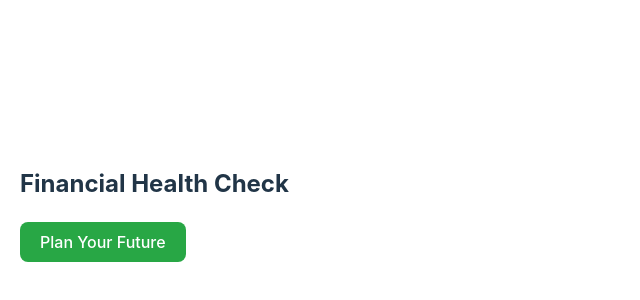
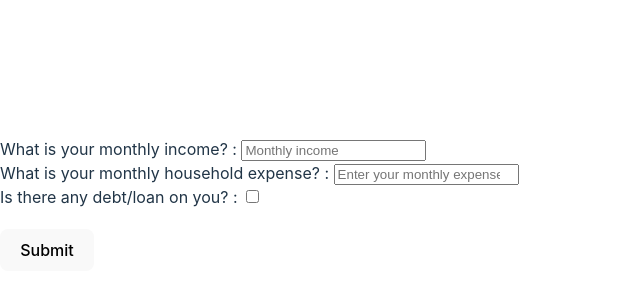
Before and after one commit to kamranAnsari12/FinancialJourney, a React (Vite) app in the folder financial-future/: page /health-check in a window 1280 px wide. Shown: the part 196-496 px from the top of the page, without its empty margins (0-640 px from the left). Built offline with nearby package versions, Linux system fonts and the light colour scheme.

Commit message:
pages created

```diff
--- a/financial-future/src/App.jsx
+++ b/financial-future/src/App.jsx
@@ -1,17 +1,54 @@
-import React from 'react';
-import { BrowserRouter as Router, Routes, Route } from 'react-router-dom';
-import FinancialForm from './FinancialForm';
-import FinancialHealthPage from './FinancialHealthPage';
+// import React from 'react';
+// import { BrowserRouter as Router, Routes, Route } from 'react-router-dom';
+// import FinancialForm from './FinancialForm';
+// import FinancialHealthPage from './FinancialHealthPage';
 
-function App() {
+// function App() {
+//   return (
+//     <Router>
+//       <Routes>
+//         <Route path="/" element={<FinancialForm />} />
+//         <Route path="/health-check" element={<FinancialHealthPage />} />
+//       </Routes>
+//     </Router>
+//   );
+// }
+
+// export default App;
+
+
+import React, { useState } from "react";
+import Page1 from "./components/Page1";
+import Page2 from "./components/Page2";
+import Page3 from "./components/Page3";
+
+const App = () => {
+  const [currentPage, setCurrentPage] = useState(1); // Tracks the current page
+  const [formData, setFormData] = useState({}); // Stores data from Page 1
+
+  // Handle form submission on Page 1
+  const handlePage1Submit = (data) => {
+    setFormData(data); // Save form data
+    setCurrentPage(2); // Navigate to Page 2
+  };
+
+  // Handle navigation from Page 2 to Page 3
+  const handleNavigateToPage3 = () => {
+    setCurrentPage(3); // Navigate to Page 3
+  };
+
   return (
-    <Router>
-      <Routes>
-        <Route path="/" element={<FinancialForm />} />
-        <Route path="/health-check" element={<FinancialHealthPage />} />
-      </Routes>
-    </Router>
+    <div>
+      {currentPage === 1 && <Page1 onSubmit={handlePage1Submit} />}
+      {currentPage === 2 && (
+        <Page2
+          formData={formData}
+          onNavigateToPage3={handleNavigateToPage3}
+        />
+      )}
+      {currentPage === 3 && <Page3 />}
+    </div>
   );
-}
+};
 
 export default App;
--- /dev/null
+++ b/financial-future/src/components/Page1.jsx
@@ -0,0 +1,168 @@
+// import React, { useState } from "react";
+
+// const Page1 = ({ onSubmit }) => {
+//   const [income, setIncome] = useState("");
+//   const [expenses, setExpenses] = useState("");
+//   const [debt, setDebt] = useState("");
+
+//   const handleSubmit = (e) => {
+//     e.preventDefault();
+//     onSubmit({ income, expenses, debt });
+//   };
+
+//   return (
+//     <form onSubmit={handleSubmit}>
+//       <input
+//         type="number"
+//         placeholder="Income"
+//         value={income}
+//         onChange={(e) => setIncome(e.target.value)}
+//       />
+//       <input
+//         type="number"
+//         placeholder="Expenses"
+//         value={expenses}
+//         onChange={(e) => setExpenses(e.target.value)}
+//       />
+//       <input
+//         type="number"
+//         placeholder="Debt"
+//         value={debt}
+//         onChange={(e) => setDebt(e.target.value)}
+//       />
+//       <button type="submit">Submit</button>
+//     </form>
+//   );
+// };
+
+// export default Page1;
+
+import React, { useState } from "react";
+
+const Page1 = ({ onSubmit }) => {
+  const [income, setIncome] = useState("");
+  const [expenses, setExpenses] = useState("");
+  const [hasDebt, setHasDebt] = useState(false);
+  const [loans, setLoans] = useState([""]);
+
+  const handleLoanChange = (index, value) => {
+    const updatedLoans = [...loans];
+    updatedLoans[index] = value;
+    setLoans(updatedLoans);
+  };
+
+  const handleLoanNameChange = () => {
+  };
+
+  const handleLoanEMIChange = () => {
+  };
+
+  const handleInterestChange = () => {
+  };
+
+  const handleTenureChange = () => {
+  };
+
+  const handleRemoveLoan = (index) => {
+    const updatedLoans = loans.filter((_, i) => i !== index);
+    setLoans(updatedLoans);
+  };
+
+  const handleAddLoan = (index) => {
+    setLoans([...loans, ""]);
+  }
+
+  const handleSubmit = (e) => {
+    e.preventDefault();
+    onSubmit({ income, expenses, loans: hasDebt ? loans : [] });
+  };
+
+  let counter = 1;
+
+  return (
+    <form onSubmit={handleSubmit}>
+      <div>
+        <label>What is your monthly income? : </label>
+        <input
+          type="number"
+          placeholder="Monthly income"
+          value={income}
+          onChange={(e) => setIncome(e.target.value)}
+          required
+        />
+      </div>
+
+      <div>
+        <label>What is your monthly household expense? : </label>
+        <input
+          type="number"
+          placeholder="Enter your monthly expenses"
+          value={expenses}
+          onChange={(e) => setExpenses(e.target.value)}
+          required
+        />
+      </div>
+
+      <div>
+        <label>Is there any debt/loan on you? : </label>
+        <input
+          type="checkbox"
+          checked={hasDebt}
+          onChange={(e) => setHasDebt(e.target.checked)}
+        />
+      </div>
+
+      {hasDebt && (
+        <div>
+          {loans.map((loan, index) => (
+            <div key={index} style={{ marginBottom: "10px" }}>
+              <label>{counter++}. </label>
+              <input
+                type="text"
+                placeholder={`Loan Type`}
+                // value={loan}
+                // onChange={(e) => handleLoanNameChange(index, e.target.value)}
+              />
+              <input
+              type="number"
+              placeholder={`EMI Per Month`}
+              // value={loan}
+              // onChange={(e) => handleLoanEMIChange(index, e.target.value)}
+              />
+              <input
+                type="number"
+                placeholder={`Interest Rate %`}
+                // value={loan}
+                // onChange={(e) => handleInterestChange(index, e.target.value)}
+              />
+              <input
+                type="number"
+                placeholder={`Tenure in months`}
+                // value={loan}
+                // onChange={(e) => handleTenureChange(index, e.target.value)}
+              />
+              {loans.length > 1 && (
+                <button
+                  type="button"
+                  onClick={() => handleRemoveLoan(index)}
+                  style={{ marginLeft: "10px" }}
+                >
+                  Remove
+                </button>
+              )}
+            </div>
+          ))}
+          <button type="button" onClick={handleAddLoan}>
+            + Add Loan
+          </button>
+        </div>
+      )}
+
+      <button type="submit" style={{ marginTop: "20px" }}>
+        Submit
+      </button>
+    </form>
+  );
+};
+
+export default Page1;
--- /dev/null
+++ b/financial-future/src/components/Page2.jsx
@@ -0,0 +1,29 @@
+import React from "react";
+
+const Page2 = ({ formData, onNavigateToPage3 }) => {
+  const { income, expenses, loans } = formData;
+
+  return (
+    <div>
+      <h2>Financial Health Meter</h2>
+      <p>Income: {income}</p>
+      <p>Expenses: {expenses}</p>
+      <p>
+        Debt:{" "}
+        {loans && loans.length > 0 ? (
+          <ul>
+            {loans.map((loan, index) => (
+              <li key={index}>Loan {index + 1}: {loan}</li>
+            ))}
+          </ul>
+        ) : (
+          "No debt"
+        )}
+      </p>
+      {/* Add your meter visualization logic here */}
+      <button onClick={onNavigateToPage3}>Go to Page 3</button>
+    </div>
+  );
+};
+
+export default Page2;
--- /dev/null
+++ b/financial-future/src/components/Page3.jsx
@@ -0,0 +1,12 @@
+import React from "react";
+
+const Page3 = () => {
+  return (
+    <form>
+      <input type="text" placeholder="Additional Info" />
+      <button type="submit">Submit</button>
+    </form>
+  );
+};
+
+export default Page3;
```
